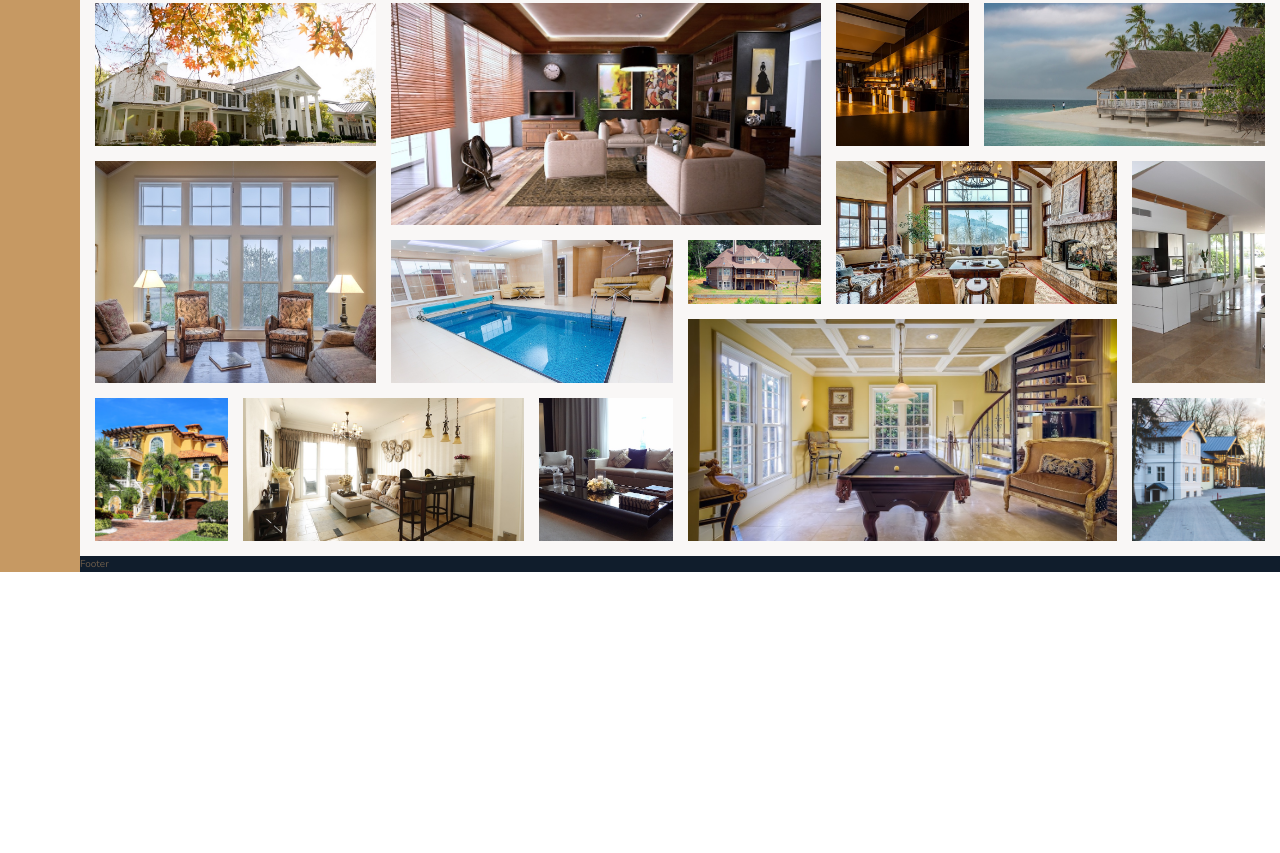
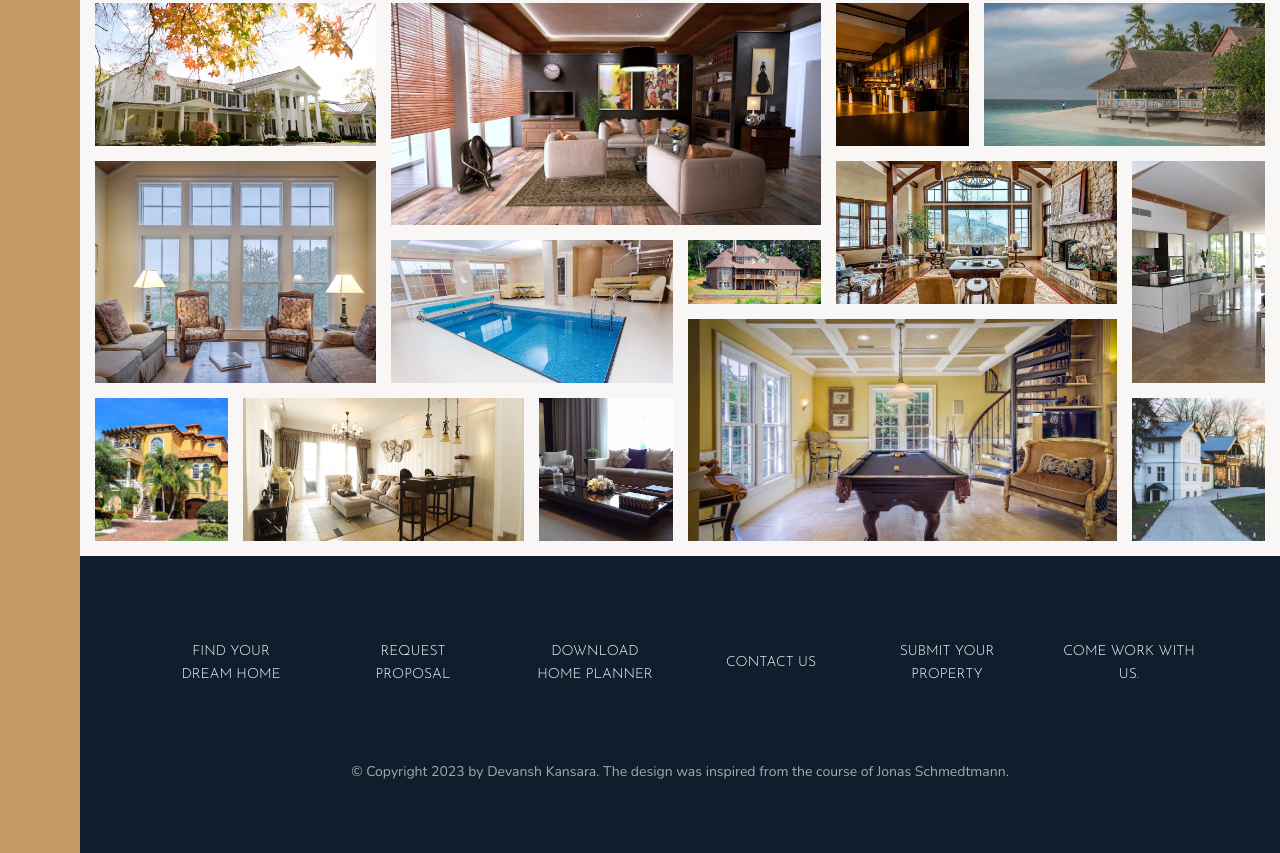
Before and after one commit to Devansh27112001/Nexter--Grid-layout, a website: page index.html in a window 1280 px wide. Shown: the part 3084-3937 px from the top of the page. Before the commit the page ends 3656 px from the top, so only its background shows below. Drawn offline with nearby package versions, Linux system fonts and the light colour scheme.

Commit message:
Footer done

```diff
--- a/index.html
+++ b/index.html
@@ -418,6 +418,31 @@
         />
       </figure>
     </section>
-    <footer class="footer">Footer</footer>
+    <footer class="footer">
+      <ul class="nav">
+        <li class="nav__item">
+          <a href="#" class="nav__link">Find your dream home</a>
+        </li>
+        <li class="nav__item">
+          <a href="#" class="nav__link">Request proposal</a>
+        </li>
+        <li class="nav__item">
+          <a href="#" class="nav__link">Download home planner</a>
+        </li>
+        <li class="nav__item">
+          <a href="#" class="nav__link">Contact us</a>
+        </li>
+        <li class="nav__item">
+          <a href="#" class="nav__link">Submit your property</a>
+        </li>
+        <li class="nav__item">
+          <a href="#" class="nav__link">Come work with us.</a>
+        </li>
+      </ul>
+      <p class="copyright">
+        &copy; Copyright 2023 by Devansh Kansara. The design was inspired from
+        the course of Jonas Schmedtmann.
+      </p>
+    </footer>
   </body>
 </html>
--- a/sass/_footer.scss
+++ b/sass/_footer.scss
@@ -1,4 +1,40 @@
 .footer {
   background-color: $color-secondary;
-  grid-column: full-start/full-end;
+  grid-column: full-start / full-end;
+
+  padding: 7rem;
 }
+
+.nav {
+  list-style: none;
+  display: grid;
+
+  grid-template-columns: repeat(auto-fit, minmax(15rem, max-content));
+  gap: 2rem;
+
+  align-items: center;
+  &__link:link,
+  &__link:visited {
+    font-size: 1.4rem;
+    color: #fff;
+    text-decoration: none;
+    font-family: $font-display;
+    text-align: center;
+    text-transform: uppercase;
+    display: block;
+    padding: 1.5rem;
+    transition: all 0.2s;
+  }
+  &__link:hover,
+  &__link:active {
+    background-color: rgba(#fff, 0.05);
+    transform: translateY(-3px);
+  }
+}
+
+.copyright {
+  font-size: 1.4rem;
+  color: $color-grey-light-2;
+  margin-top: 6rem;
+  text-align: center;
+}
```
Also changed, not shown: css/style.css.
